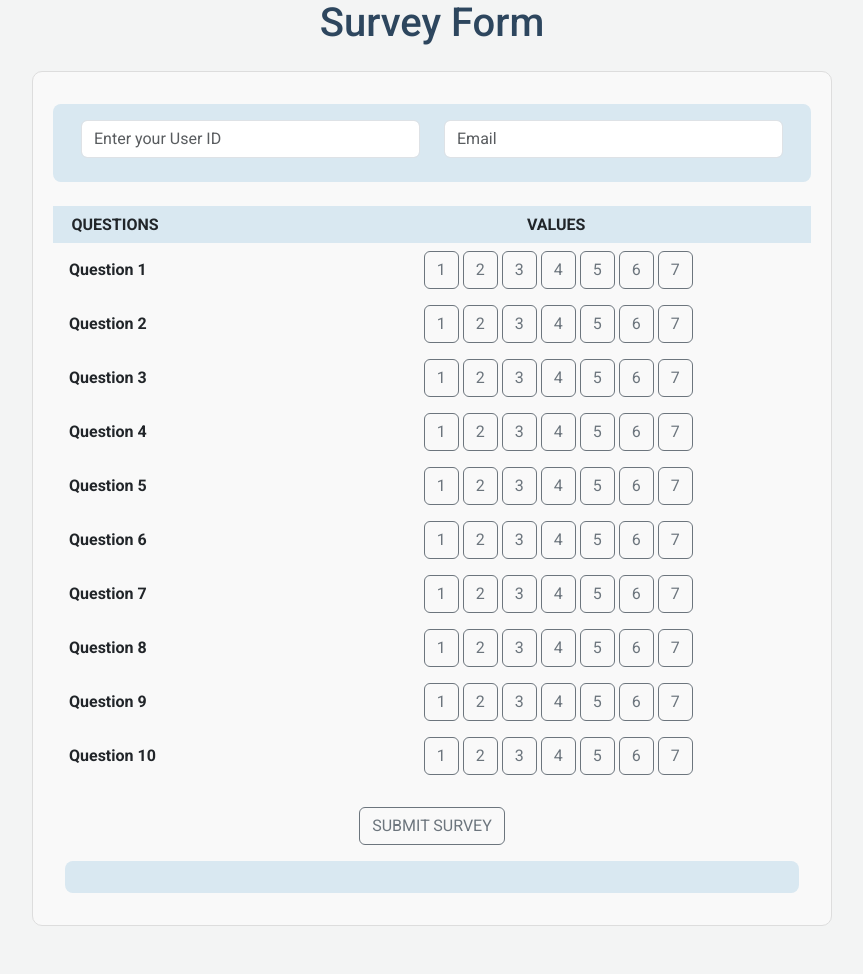
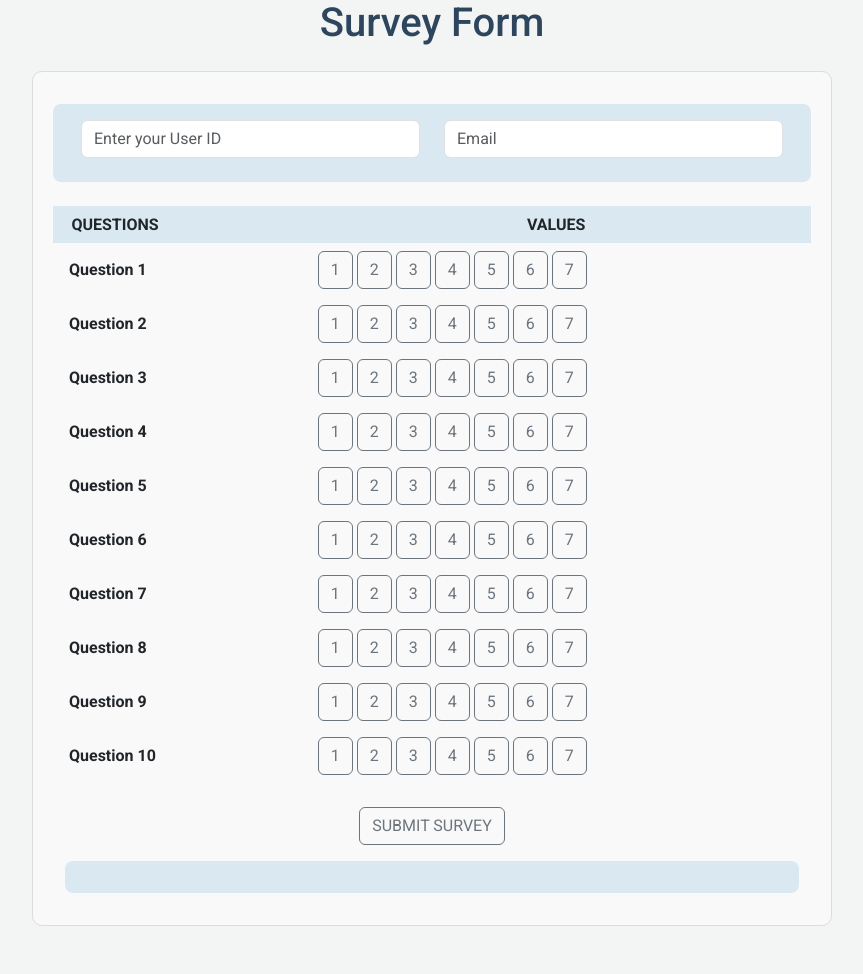
Before and after one commit to Festorah/survey-app, a Python web app: template templates/index.html in a window 1280 px wide. Shown: the part 1590-2564 px from the top of the page, without its empty margins (208-1071 px from the left). Run offline with Jinja, Linux system fonts and the light colour scheme; the template is opened without the code that fills it, so the values that code supplies are empty; some libraries are stand-ins or nearby versions.

Commit message:
index file updated

```diff
--- a/templates/index.html
+++ b/templates/index.html
@@ -225,10 +225,10 @@
 
             <!-- Question Rows -->
             <div class="row align-items-center text-start py-2">
-                <div class="col-4 question-text">
+                <div class="col-12 col-md-4 question-text mb-2 mb-md-0 text-start text-md-start">
                     Question 1
                 </div>
-                <div class="col-8 checkbox-group d-flex justify-content-center gap-1">
+                <div class="col-12 col-md-8 checkbox-group d-flex justify-content-center justify-content-md-start gap-1 flex-wrap">
                     <input type="radio" class="btn-check" name="survey_results_1" id="q1-v1" value="1">
                     <label class="btn btn-outline-secondary" for="q1-v1">1</label>
                     <input type="radio" class="btn-check" name="survey_results_1" id="q1-v2" value="2">
@@ -247,10 +247,10 @@
             </div>
 
             <div class="row align-items-center text-start py-2">
-                <div class="col-4 question-text">
+                <div class="col-12 col-md-4 question-text mb-2 mb-md-0 text-start text-md-start">
                     Question 2
                 </div>
-                <div class="col-8 checkbox-group d-flex justify-content-center gap-1">
+                <div class="col-12 col-md-8 checkbox-group d-flex justify-content-center justify-content-md-start gap-1 flex-wrap">
                     <input type="radio" class="btn-check" name="survey_results_2" id="q2-v1" value="1">
                     <label class="btn btn-outline-secondary" for="q2-v1">1</label>
                     <input type="radio" class="btn-check" name="survey_results_2" id="q2-v2" value="2">
@@ -269,10 +269,10 @@
             </div>
 
             <div class="row align-items-center text-start py-2">
-                <div class="col-4 question-text">
+                <div class="col-12 col-md-4 question-text mb-2 mb-md-0 text-start text-md-start">
                     Question 3
                 </div>
-                <div class="col-8 checkbox-group d-flex justify-content-center gap-1">
+                <div class="col-12 col-md-8 checkbox-group d-flex justify-content-center justify-content-md-start gap-1 flex-wrap">
                     <input type="radio" class="btn-check" name="survey_results_3" id="q3-v1" value="1">
                     <label class="btn btn-outline-secondary" for="q3-v1">1</label>
                     <input type="radio" class="btn-check" name="survey_results_3" id="q3-v2" value="2">
@@ -291,10 +291,10 @@
             </div>
 
             <div class="row align-items-center text-start py-2">
-                <div class="col-4 question-text">
+                <div class="col-12 col-md-4 question-text mb-2 mb-md-0 text-start text-md-start">
                     Question 4
                 </div>
-                <div class="col-8 checkbox-group d-flex justify-content-center gap-1">
+                <div class="col-12 col-md-8 checkbox-group d-flex justify-content-center justify-content-md-start gap-1 flex-wrap">
                     <input type="radio" class="btn-check" name="survey_results_4" id="q4-v1" value="1">
                     <label class="btn btn-outline-secondary" for="q4-v1">1</label>
                     <input type="radio" class="btn-check" name="survey_results_4" id="q4-v2" value="2">
@@ -313,10 +313,10 @@
             </div>
 
             <div class="row align-items-center text-start py-2">
-                <div class="col-4 question-text">
+                <div class="col-12 col-md-4 question-text mb-2 mb-md-0 text-start text-md-start">
                     Question 5
                 </div>
-                <div class="col-8 checkbox-group d-flex justify-content-center gap-1">
+                <div class="col-12 col-md-8 checkbox-group d-flex justify-content-center justify-content-md-start gap-1 flex-wrap">
                     <input type="radio" class="btn-check" name="survey_results_5" id="q5-v1" value="1">
                     <label class="btn btn-outline-secondary" for="q5-v1">1</label>
                     <input type="radio" class="btn-check" name="survey_results_5" id="q5-v2" value="2">
@@ -335,10 +335,10 @@
             </div>
 
             <div class="row align-items-center text-start py-2">
-                <div class="col-4 question-text">
+                <div class="col-12 col-md-4 question-text mb-2 mb-md-0 text-start text-md-start">
                     Question 6
                 </div>
-                <div class="col-8 checkbox-group d-flex justify-content-center gap-1">
+                <div class="col-12 col-md-8 checkbox-group d-flex justify-content-center justify-content-md-start gap-1 flex-wrap">
                     <input type="radio" class="btn-check" name="survey_results_6" id="q6-v1" value="1">
                     <label class="btn btn-outline-secondary" for="q6-v1">1</label>
                     <input type="radio" class="btn-check" name="survey_results_6" id="q6-v2" value="2">
@@ -357,10 +357,10 @@
             </div>
 
             <div class="row align-items-center text-start py-2">
-                <div class="col-4 question-text">
+                <div class="col-12 col-md-4 question-text mb-2 mb-md-0 text-start text-md-start">
                     Question 7
                 </div>
-                <div class="col-8 checkbox-group d-flex justify-content-center gap-1">
+                <div class="col-12 col-md-8 checkbox-group d-flex justify-content-center justify-content-md-start gap-1 flex-wrap">
                     <input type="radio" class="btn-check" name="survey_results_7" id="q7-v1" value="1">
                     <label class="btn btn-outline-secondary" for="q7-v1">1</label>
                     <input type="radio" class="btn-check" name="survey_results_7" id="q7-v2" value="2">
@@ -379,10 +379,10 @@
             </div>
 
             <div class="row align-items-center text-start py-2">
-                <div class="col-4 question-text">
+                <div class="col-12 col-md-4 question-text mb-2 mb-md-0 text-start text-md-start">
                     Question 8
                 </div>
-                <div class="col-8 checkbox-group d-flex justify-content-center gap-1">
+                <div class="col-12 col-md-8 checkbox-group d-flex justify-content-center justify-content-md-start gap-1 flex-wrap">
                     <input type="radio" class="btn-check" name="survey_results_8" id="q8-v1" value="1">
                     <label class="btn btn-outline-secondary" for="q8-v1">1</label>
                     <input type="radio" class="btn-check" name="survey_results_8" id="q8-v2" value="2">
@@ -401,10 +401,10 @@
             </div>
 
             <div class="row align-items-center text-start py-2">
-                <div class="col-4 question-text">
+                <div class="col-12 col-md-4 question-text mb-2 mb-md-0 text-start text-md-start">
                     Question 9
                 </div>
-                <div class="col-8 checkbox-group d-flex justify-content-center gap-1">
+                <div class="col-12 col-md-8 checkbox-group d-flex justify-content-center justify-content-md-start gap-1 flex-wrap">
                     <input type="radio" class="btn-check" name="survey_results_9" id="q9-v1" value="1">
                     <label class="btn btn-outline-secondary" for="q9-v1">1</label>
                     <input type="radio" class="btn-check" name="survey_results_9" id="q9-v2" value="2">
@@ -423,10 +423,10 @@
             </div>
 
             <div class="row align-items-center text-start py-2">
-                <div class="col-4 question-text">
+                <div class="col-12 col-md-4 question-text mb-2 mb-md-0 text-start text-md-start">
                     Question 10
                 </div>
-                <div class="col-8 checkbox-group d-flex justify-content-center gap-1">
+                <div class="col-12 col-md-8 checkbox-group d-flex justify-content-center justify-content-md-start gap-1 flex-wrap">
                     <input type="radio" class="btn-check" name="survey_results_10" id="q10-v1" value="1">
                     <label class="btn btn-outline-secondary" for="q10-v1">1</label>
                     <input type="radio" class="btn-check" name="survey_results_10" id="q10-v2" value="2">
```
Also changed, not shown: README.md (added).
